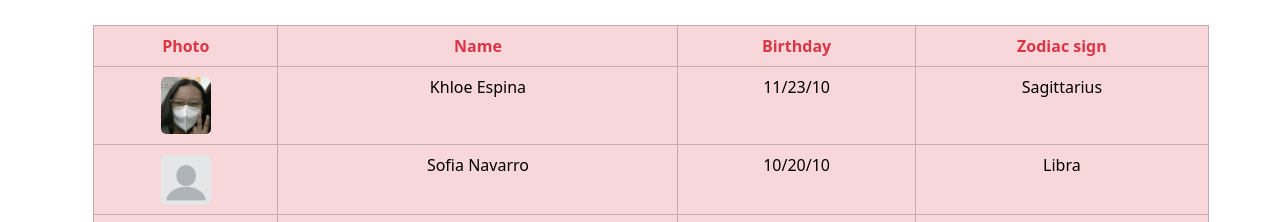
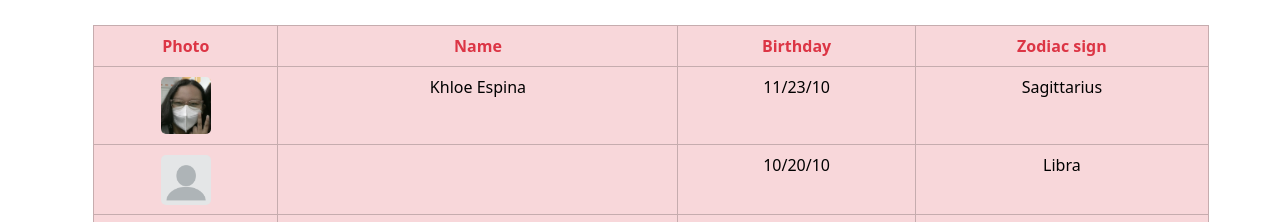
Before and after one commit to IZosa-9T/Q2EX3, a plain HTML site: page index.html in a window 1280 px wide. Shown: the top 222 px of the page. Drawn offline with nearby package versions, Linux system fonts and the light colour scheme.

Commit message:
Update index.html

```diff
--- a/index.html
+++ b/index.html
@@ -34,7 +34,7 @@
 
 				<tr>
 					<td><img src="pfp.png" alt="img"></td>
-					<td>Sofia Navarro</td>
+					<td></td>
 					<td>10/20/10</td>
 					<td>Libra</td>
 				</tr>
```
